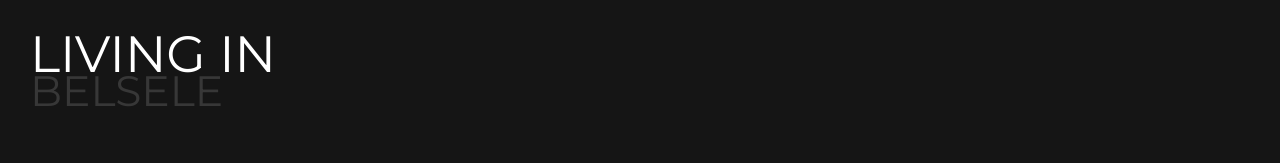
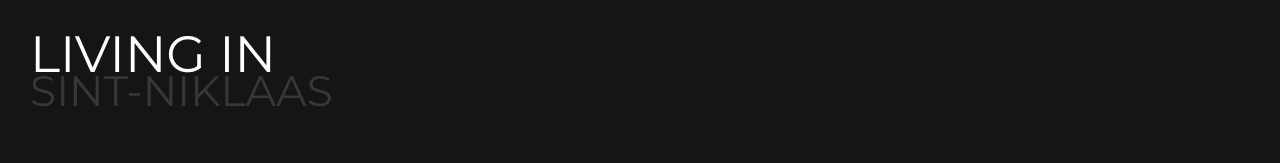
Before and after one commit to Nick-vr/nivrdotdev, a Gatsby site: page / in a window 1280 px wide. Shown: the part 499-662 px from the top of the page. Built offline with nearby package versions, Linux system fonts and the light colour scheme; Gatsby itself is replaced by a stand-in of ours.

Commit message:
changed html content

```diff
--- a/src/pages/index.js
+++ b/src/pages/index.js
@@ -50,7 +50,7 @@ const IndexPage = () => {
         </STextWrap>
         <STextWrap>
           <h1>LIVING IN</h1>
-          <h2>BELSELE</h2>
+          <h2>SINT-NIKLAAS</h2>
         </STextWrap>
       </SSection>
       <SSkewY />
```
